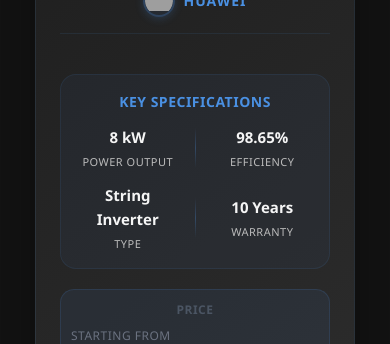
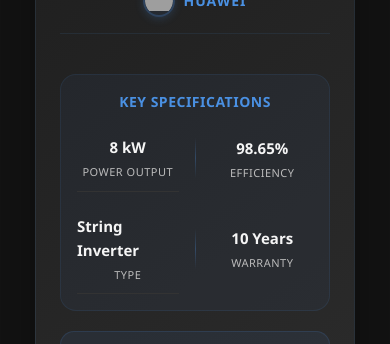
Before and after one commit to zain00abd/mp-solar, a Next.js app: page /inverters in a window 390 px wide. Shown: the part 980-1324 px from the top of the page. Built offline with nearby package versions, Linux system fonts and the light colour scheme; grey boxes are pictures that could not be loaded.

Commit message:
edit show data in page

```diff
--- a/src/app/batteries/style.css
+++ b/src/app/batteries/style.css
@@ -774,6 +774,29 @@
     border: 1px solid rgba(16, 185, 129, 0.1);
 }
 
+/* Mobile: compact row specs: label then value */
+@media (max-width: 768px) {
+  .product-specs {
+    grid-template-columns: 1fr;
+    gap: 8px;
+    padding: 14px;
+  }
+  .spec-item {
+    flex-direction: row;
+    justify-content: space-between;
+    align-items: center;
+    text-align: left;
+    padding: 10px 0;
+    border-bottom: 1px solid var(--border);
+  }
+  .spec-item:last-child {
+    border-bottom: none;
+  }
+  .spec-label {
+    margin-bottom: 0;
+  }
+}
+
 .spec-item {
     display: flex;
     flex-direction: column;
--- a/src/app/inverters/style.css
+++ b/src/app/inverters/style.css
@@ -711,6 +711,29 @@
     border: 1px solid rgba(74, 144, 226, 0.1);
 }
 
+/* Mobile: compact row specs: label then value */
+@media (max-width: 768px) {
+  .product-specs {
+    grid-template-columns: 1fr;
+    gap: 8px;
+    padding: 14px;
+  }
+  .spec-item {
+    flex-direction: row;
+    justify-content: space-between;
+    align-items: center;
+    text-align: left;
+    padding: 10px 0;
+    border-bottom: 1px solid var(--border);
+  }
+  .spec-item:last-child {
+    border-bottom: none;
+  }
+  .spec-label {
+    margin-bottom: 0;
+  }
+}
+
 .spec-item {
     display: flex;
     flex-direction: column;
--- a/src/app/products/style.css
+++ b/src/app/products/style.css
@@ -1201,6 +1201,29 @@
     border: 1px solid rgba(255, 165, 0, 0.1);
 }
 
+/* Mobile: compact row specs: label then value */
+@media (max-width: 768px) {
+  .product-specs {
+    grid-template-columns: 1fr;
+    gap: 8px;
+    padding: 14px;
+  }
+  .spec-item {
+    flex-direction: row;
+    justify-content: space-between;
+    align-items: center;
+    text-align: left;
+    padding: 10px 0;
+    border-bottom: 1px solid var(--border);
+  }
+  .spec-item:last-child {
+    border-bottom: none;
+  }
+  .spec-label {
+    margin-bottom: 0;
+  }
+}
+
 .spec-item {
     display: flex;
     flex-direction: column;
```
Also changed, not shown: src/app/batteries/[id]/page.jsx (+6 -4 lines), src/app/inverters/[id]/page.jsx (+6 -4 lines), src/app/products/[id]/page.jsx (+6 -5 lines).
